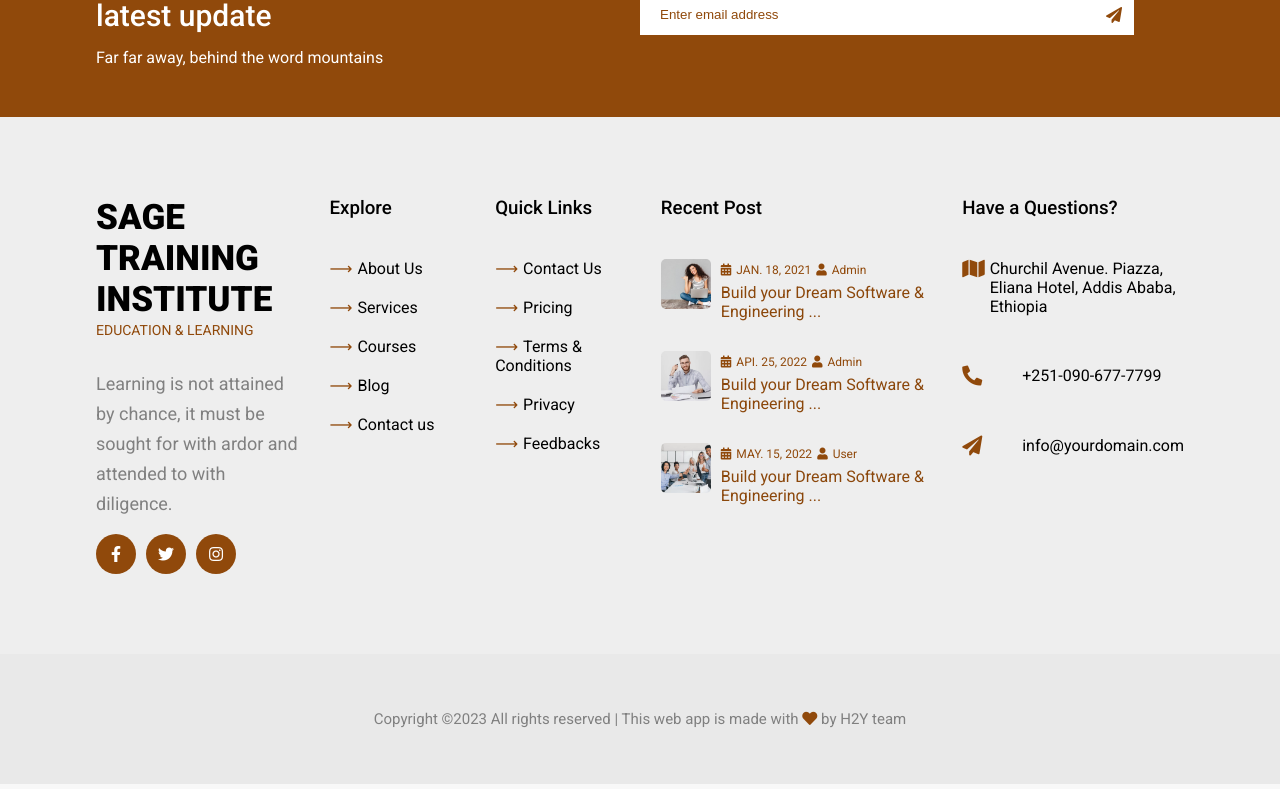
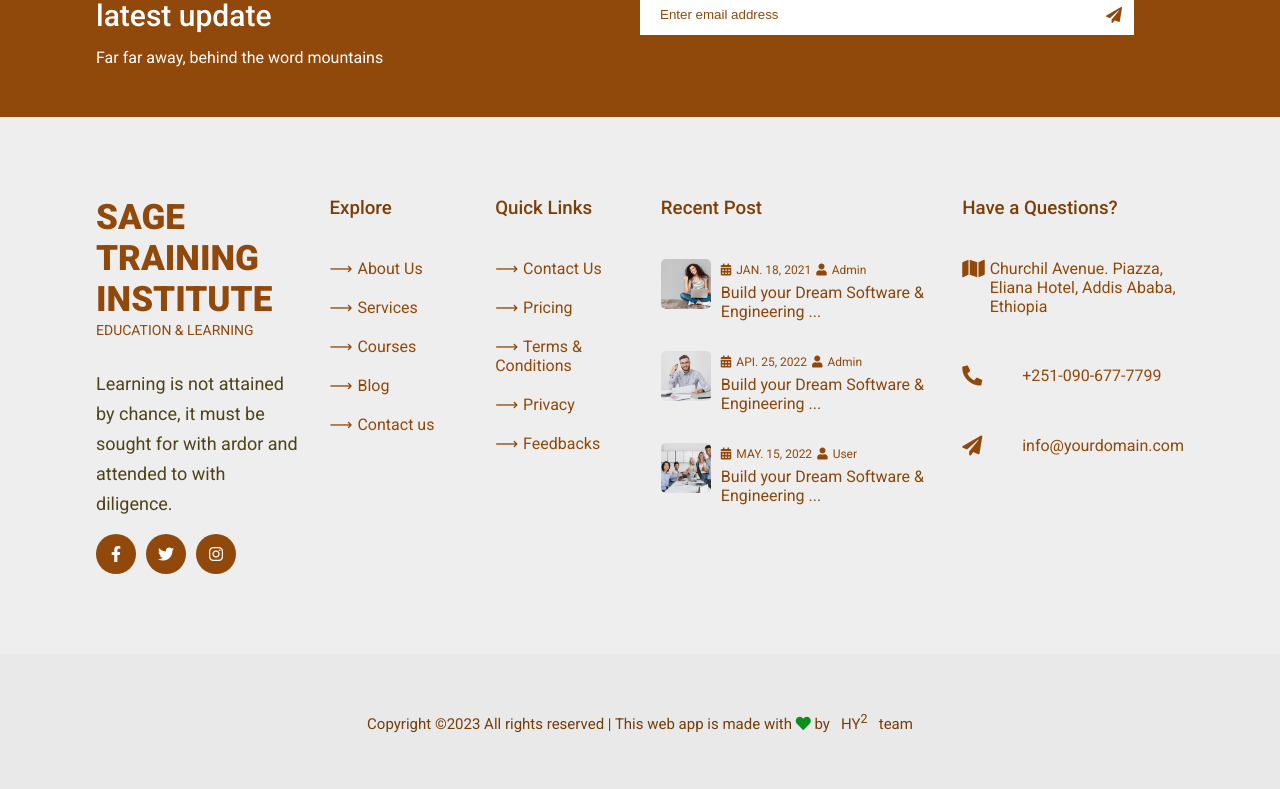
Before and after one commit to hena1086/sage-collaborated, a React (Create React App) app: page /contact in a window 1280 px wide. Shown: the part 1881-2670 px from the top of the page. Built offline with nearby package versions, Linux system fonts and the light colour scheme.

Commit message:
footer color1

```diff
--- a/src/App.css
+++ b/src/App.css
@@ -27,6 +27,12 @@ body {
 .items:hover h2 {
   color: #fffdfd;
 }
+
+.box h3 {
+  color: #7d3f09;
+}
+
+
 
 .items h4{
   color: #8b470b;
--- a/src/components/common/footer/Footer.jsx
+++ b/src/components/common/footer/Footer.jsx
@@ -48,6 +48,7 @@ const Footer = () => {
               <li>Feedbacks</li>
             </ul>
           </div>
+
           <div className='box'>
             <h3>Recent Post</h3>
             {blog.slice(0, 3).map((val) => (
@@ -90,7 +91,7 @@ const Footer = () => {
       </footer>
       <div className='legal'>
         <p>
-          Copyright ©2023 All rights reserved | This web app is made with <i className='fa fa-heart'></i> by H2Y team
+          Copyright ©2023 All rights reserved | This web app is made with <i className='fa fa-heart heart'></i>&nbsp;by &nbsp;&nbsp;HY<sup>2</sup>&nbsp;&nbsp;  team
         </p>
       </div>
     </>
--- a/src/components/common/footer/footer.css
+++ b/src/components/common/footer/footer.css
@@ -33,6 +33,15 @@
 footer {
   background-color: #eeeeee;
 }
+.link li{
+  color: #90490b;
+}
+.last li{
+  color: #90490b;
+}
+.logo h1{
+  color: #90490b;
+}
 footer .container {
   display: grid;
   grid-template-columns: 3fr 2fr 2fr 4fr 3fr;
@@ -48,7 +57,7 @@ footer .logo span {
   font-size: 14px;
 }
 footer .logo p {
-  color: grey;
+  color: rgb(79, 67, 24);
   margin: 30px 0 15px 0;
 }
 footer .logo .icon {
@@ -101,12 +110,12 @@ footer .last i {
 .legal {
   text-align: center;
   padding: 50px 0;
-  color: grey;
+  color: rgb(117, 62, 8);
   background-color: #e9e9e9;
 }
 .legal p {
   font-size: 15px;
 }
 .legal i {
-  color: #90490b;
+  color: #0c8f1a;
 }
```
